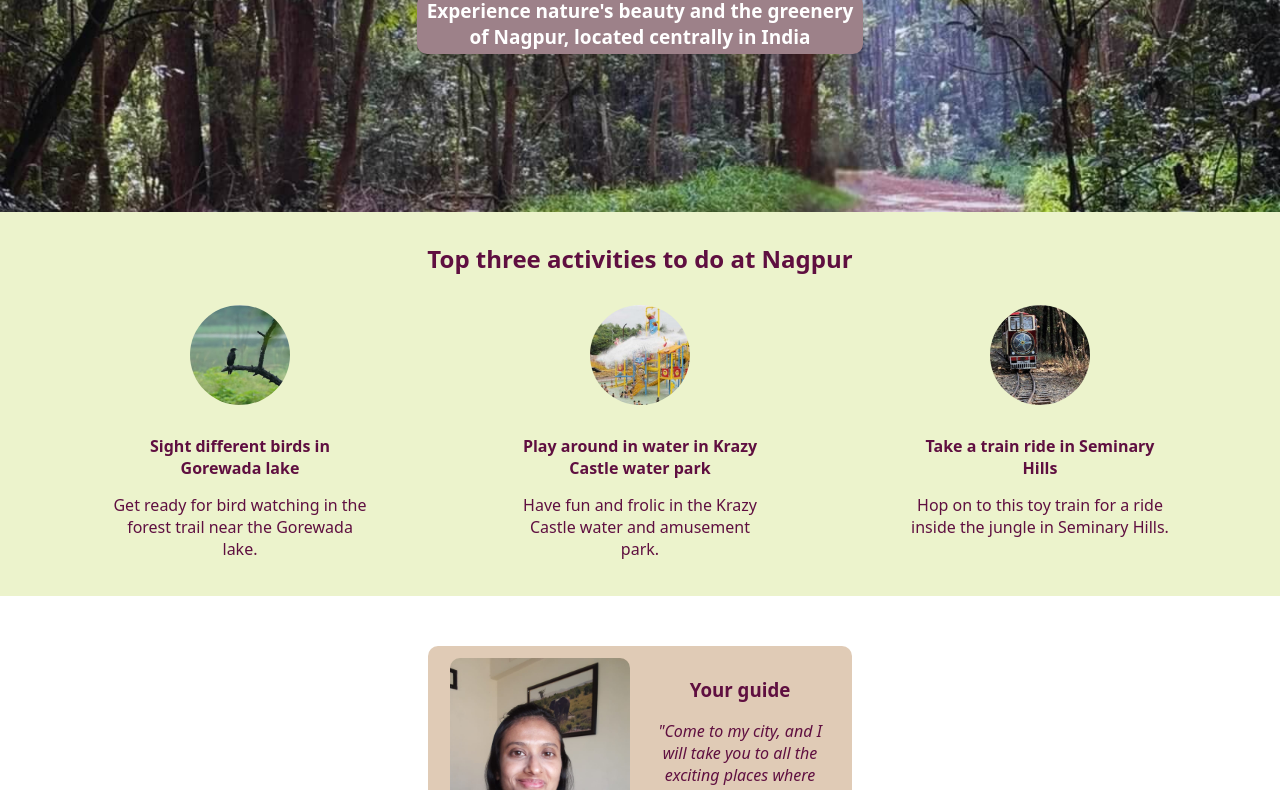
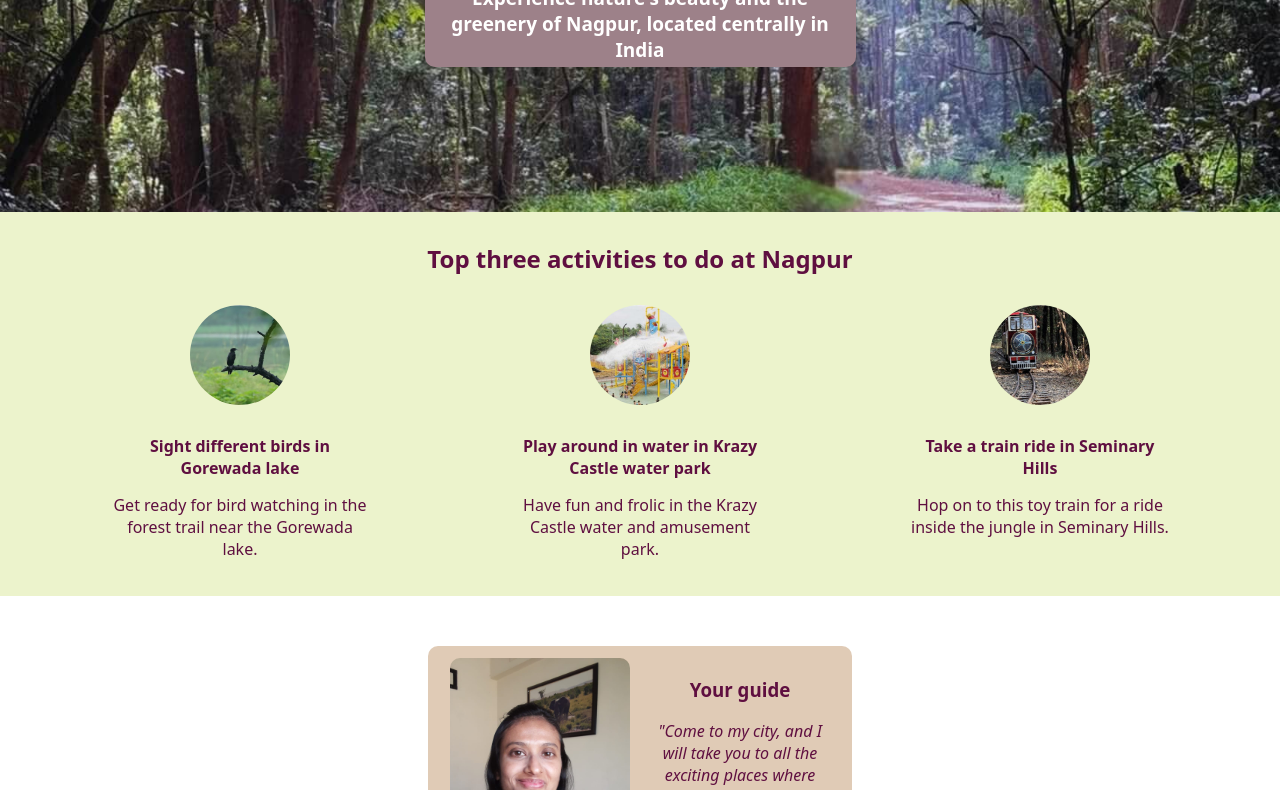
Before and after one commit to Onupama/hometown-homepage, a plain HTML site: page index.html in a window 1280 px wide. Shown: the part 218-1008 px from the top of the page. Drawn offline with Linux system fonts and the light colour scheme; a web font is replaced by a local one.

Commit message:
Update styles.css

```diff
--- a/styles.css
+++ b/styles.css
@@ -31,7 +31,7 @@ body {
 .sub-heading {
     font-size: 19px;
     font-weight: 600;
-    width: 430px;
+    width: 415px;
     margin: 0;
     padding: 4px 8px;
     background-color: #9D8189;
```
